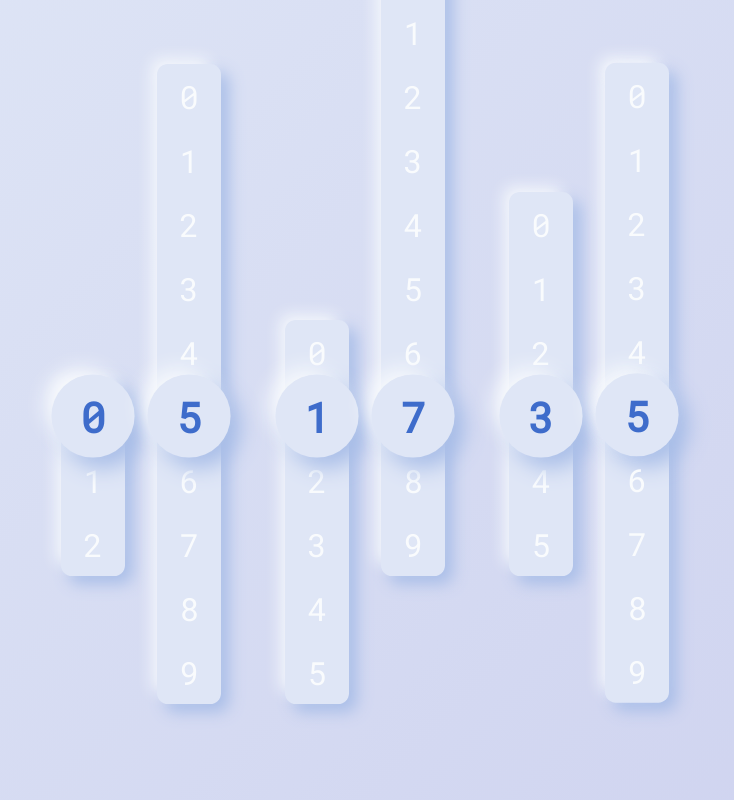
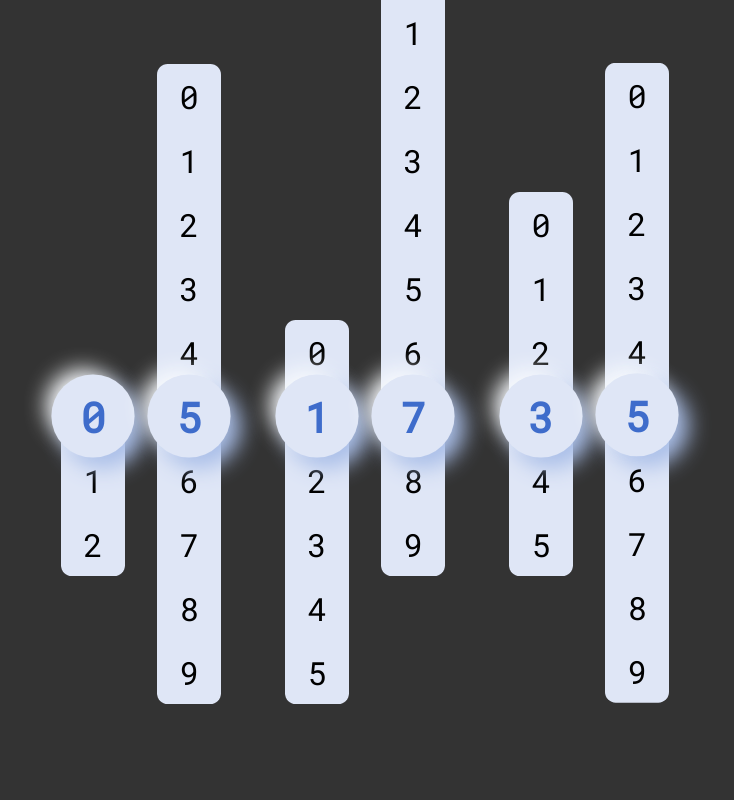
Before and after one commit to Amir00786/Clock, a plain HTML site: page index.html in a window 1280 px wide. Shown: the top 800 px of the page, without its empty margins (275-1009 px from the left). Drawn offline with Linux system fonts and the light colour scheme.

Commit message:
feat: color changes

```diff
--- a/style.css
+++ b/style.css
@@ -11,7 +11,7 @@ body {
     display: grid;
     overflow: hidden;
     place-items: center;
-    background: linear-gradient(-45deg, #ced2ef, #dfe6f6);
+    background: #333;
 }
 
 .hr,
@@ -30,7 +30,7 @@ body {
     height: 8vmin;
     display: grid;
     place-items: center;
-    color: #f9fbfd;
+    color: #000;
     transition: all 500ms 100ms ease;
     border-radius: 50%;
 }
@@ -47,7 +47,7 @@ body {
     transition: transform 500ms ease-in-out;
     border-radius: 1.3333333333vmin;
     background-color: #dfe6f6;
-    box-shadow: -1vmin -1vmin 2vmin -0.5vmin #f9fbfd, 1vmin 1vmin 2vmin #a9bee8;
+    /* box-shadow: -1vmin -1vmin 2vmin -0.5vmin #f9fbfd, 1vmin 1vmin 2vmin #a9bee8; */
 }
 
 .clock {
```
